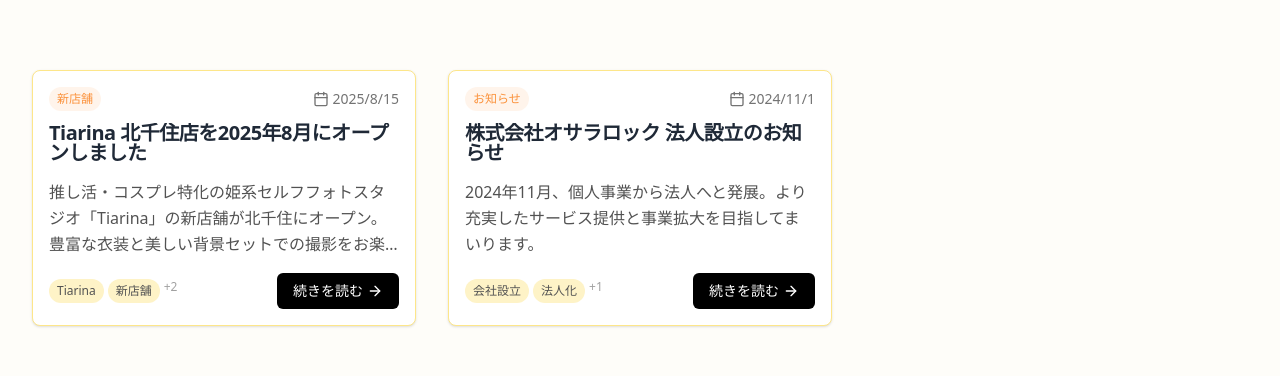
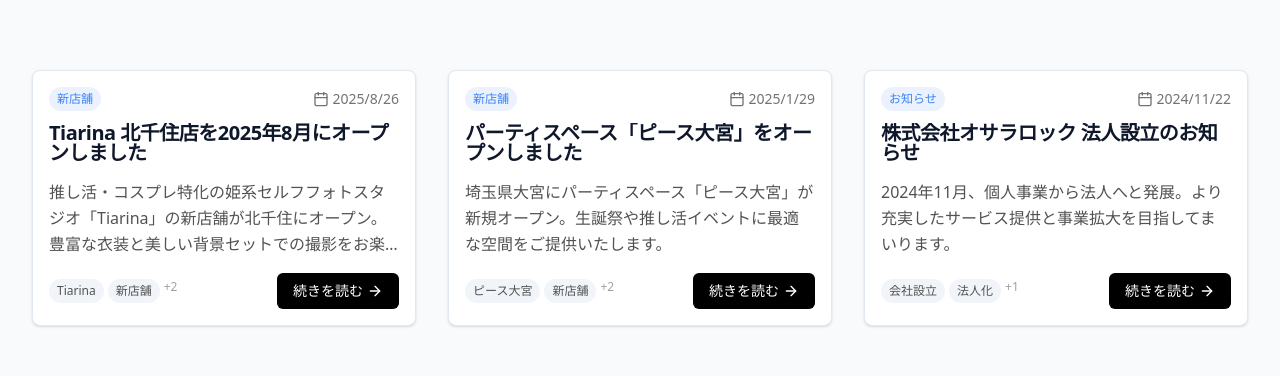
Before and after one commit to Kikurin2525/osara-rock-official, a Next.js app: page /news in a window 1280 px wide. Shown: the part 372-748 px from the top of the page. Built offline with nearby package versions, Linux system fonts and the light colour scheme.

Commit message:
chore: minor tweaks

```diff
--- a/src/app/globals.css
+++ b/src/app/globals.css
@@ -2,15 +2,15 @@
 
 :root {
   --background: #ffffff;
-  --foreground: #1f2937;
-  --neutral-50: #fefdf9;
-  --neutral-100: #fef3c7;
-  --neutral-200: #fde68a;
-  --neutral-800: #1f2937;
-  --primary: #f59e0b;
-  --primary-blue: #fb923c;
-  --primary-navy: #ea580c;
-  --accent: #fbbf24;
+  --foreground: #0f172a;
+  --neutral-50: #f8fafc;
+  --neutral-100: #f1f5f9;
+  --neutral-200: #e2e8f0;
+  --neutral-800: #1e293b;
+  --primary: #1e40af;
+  --primary-blue: #3b82f6;
+  --primary-navy: #1e3a8a;
+  --accent: #0ea5e9;
   --shadow: 0 1px 3px 0 rgb(0 0 0 / 0.1), 0 1px 2px -1px rgb(0 0 0 / 0.1);
 }
 
--- a/src/app/services/page.tsx
+++ b/src/app/services/page.tsx
@@ -78,7 +78,7 @@
                     href="https://linktr.ee/osara_rock"
                     target="_blank"
                     rel="noopener noreferrer"
-                    className="px-8 py-3 text-base bg-gradient-to-r from-amber-400 to-orange-500 text-white rounded-full hover:from-amber-500 hover:to-orange-600 shadow-lg hover:shadow-xl transition-all duration-300 font-semibold"
+                    className="px-8 py-3 text-base bg-gradient-to-r from-primary to-primary-blue text-white rounded-full hover:from-primary-navy hover:to-primary shadow-lg hover:shadow-xl transition-all duration-300 font-semibold"
                   >
                     📍 運営スペース一覧を見る
                   </Button>
--- a/src/data/news.ts
+++ b/src/data/news.ts
@@ -13,16 +13,56 @@
 
 export const newsItems: NewsItem[] = [
   {
+    id: '003',
+    title: 'パーティスペース「ピース大宮」をオープンしました',
+    slug: 'peace-omiya-opening',
+    publishDate: '2025-01-29',
+    category: '新店舗',
+    summary: '埼玉県大宮にパーティスペース「ピース大宮」が新規オープン。生誕祭や推し活イベントに最適な空間をご提供いたします。',
+    content: `
+# パーティスペース「ピース大宮」グランドオープン
+
+この度、株式会社オサラロックは2025年1月29日、埼玉県大宮にパーティスペース「ピース大宮」をグランドオープンいたしました。
+
+## 店舗概要
+
+**所在地**: 埼玉県さいたま市大宮区
+**最寄駅**: JR大宮駅より徒歩圏内
+**営業時間**: 10:00〜22:00（最終受付21:00）
+**定休日**: 年中無休
+
+## 設備・サービス
+
+- **パーティに最適な空間**: 生誕祭や推し活イベントに特化した設計
+- **充実の設備**: 音響システム、照明設備を完備
+- **装飾対応**: お客様のご希望に合わせた装飾が可能
+- **アクセス良好**: 大宮駅からのアクセスが便利
+
+## オープン記念キャンペーン
+
+2月末まで、初回利用の方には特別料金でご案内いたします。この機会にぜひ、特別な時間をお過ごしください。
+
+皆様のご利用を心よりお待ちしております。
+
+**ご予約・詳細はこちら**: [スペースマーケット](https://spacemarket.com/p/eIKNVVP7dR6nYaBr)
+
+*お問い合わせは公式サイトのお問い合わせフォームまたはお電話にて承ります。*
+    `,
+    image: '/images/news/peace-omiya-opening.jpg',
+    isPublished: true,
+    tags: ['ピース大宮', '新店舗', 'パーティスペース', '大宮'],
+  },
+  {
     id: '001',
     title: 'Tiarina 北千住店を2025年8月にオープンしました',
     slug: 'tiarina-kitasenju-opening',
-    publishDate: '2025-08-15',
+    publishDate: '2025-08-26',
     category: '新店舗',
     summary: '推し活・コスプレ特化の姫系セルフフォトスタジオ「Tiarina」の新店舗が北千住にオープン。豊富な衣装と美しい背景セットでの撮影をお楽しみいただけます。',
     content: `
 # Tiarina 北千住店 グランドオープン
 
-この度、株式会社オサラロックは2025年8月15日、推し活・コスプレに特化した姫系セルフフォトスタジオ「Tiarina（ティアリナ）」の北千住店をグランドオープンいたしました。
+この度、株式会社オサラロックは2025年8月26日、推し活・コスプレに特化した姫系セルフフォトスタジオ「Tiarina（ティアリナ）」の北千住店をグランドオープンいたしました。
 
 ## 店舗概要
 
@@ -55,7 +95,7 @@
     id: '002',
     title: '株式会社オサラロック 法人設立のお知らせ',
     slug: 'company-incorporation',
-    publishDate: '2024-11-01',
+    publishDate: '2024-11-22',
     category: 'お知らせ',
     summary: '2024年11月、個人事業から法人へと発展。より充実したサービス提供と事業拡大を目指してまいります。',
     content: `
@@ -63,7 +103,7 @@
 
 平素より格別のご愛顧を賜り、厚く御礼申し上げます。
 
-この度、弊社は2024年11月1日をもちまして法人組織へと移行し、「株式会社オサラロック（Osara Rock Inc.）」として新たなスタートを切ることとなりました。
+この度、弊社は2024年11月22日をもちまして法人組織へと移行し、「株式会社オサラロック（Osara Rock Inc.）」として新たなスタートを切ることとなりました。
 
 ## 法人設立の背景
 
```
